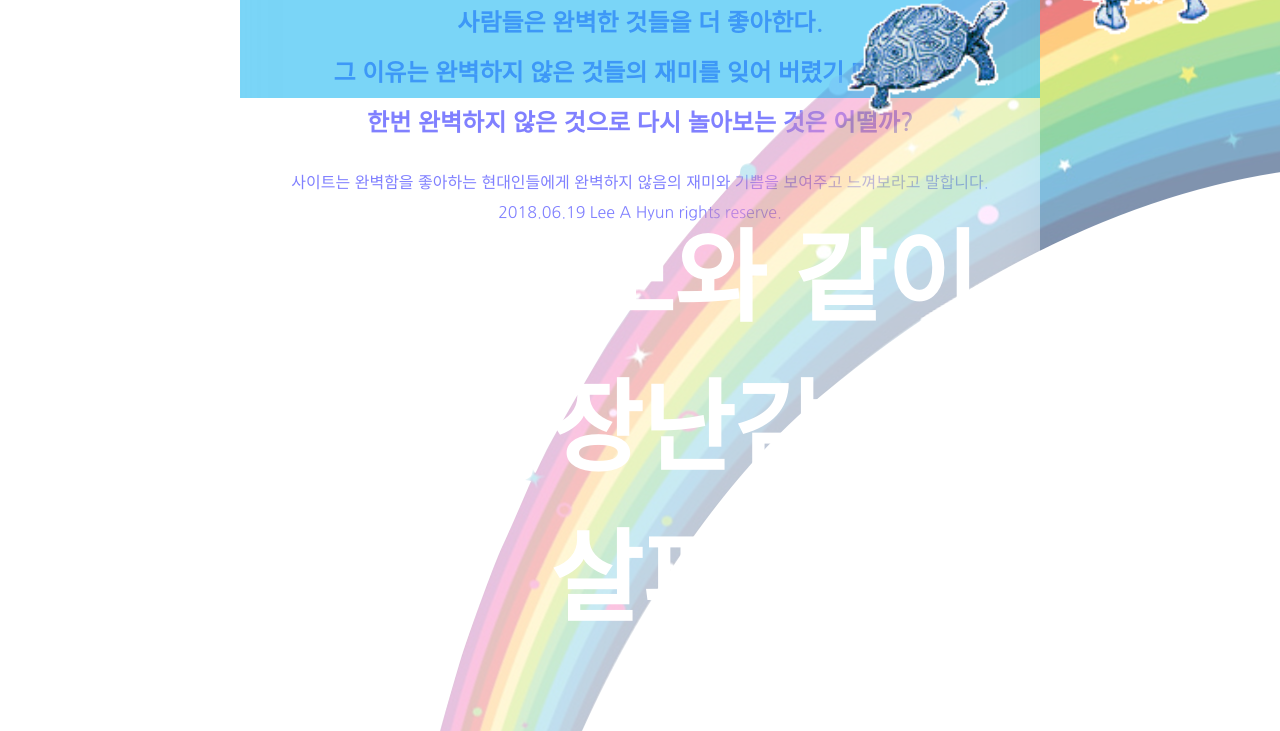
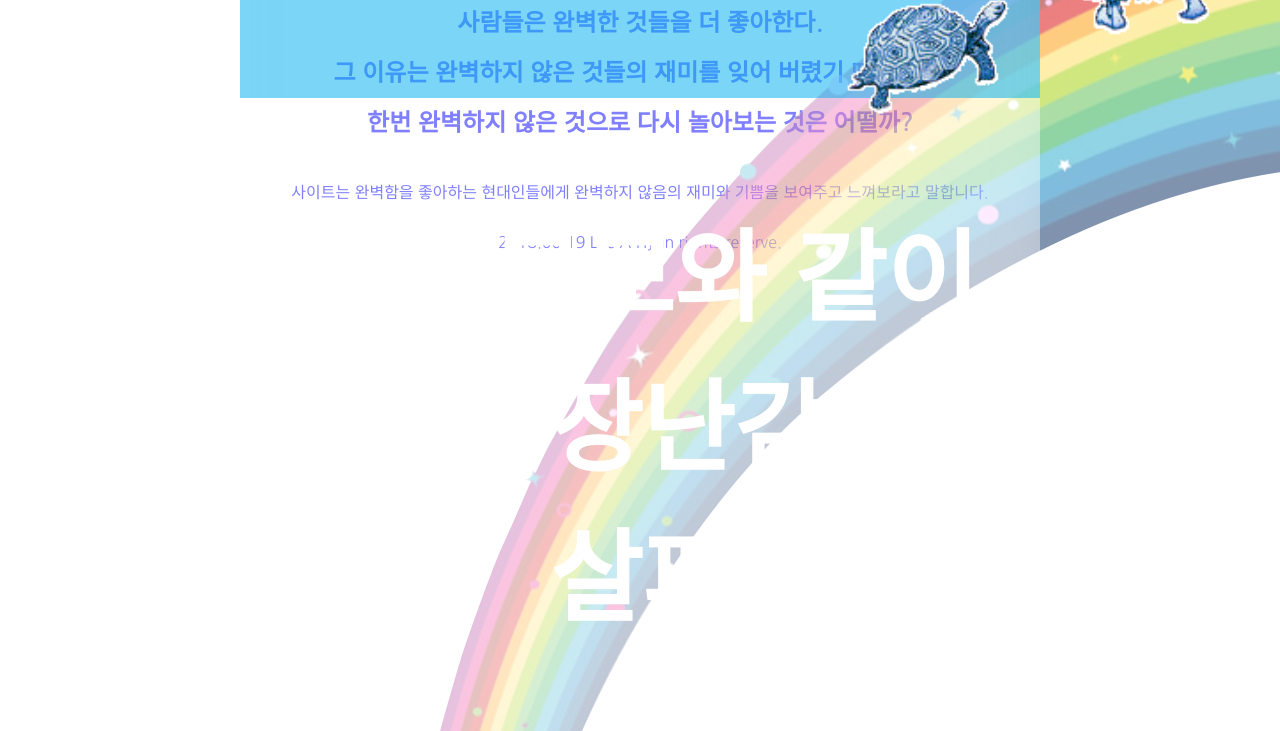
Before and after one commit to ah-qp/momomomo, a plain HTML site: page index.html in a window 1280 px wide. Shown: the part 327-1058 px from the top of the page. Drawn offline with Linux system fonts and the light colour scheme.

Commit message:
Update index.html

```diff
--- a/index.html
+++ b/index.html
@@ -115,7 +115,7 @@
 
 		footer {height: 500px;z-index: 5}
 			footer h2 {color: blue; line-height: 50px; top: 300px;}
-			footer p {color: blue; top: 600px;margin-top:20px;line-height: 30px;}
+			footer p {color: blue; top: 600px;margin-top:20px;line-height: 50px;}
 
 
 	</style>
```
